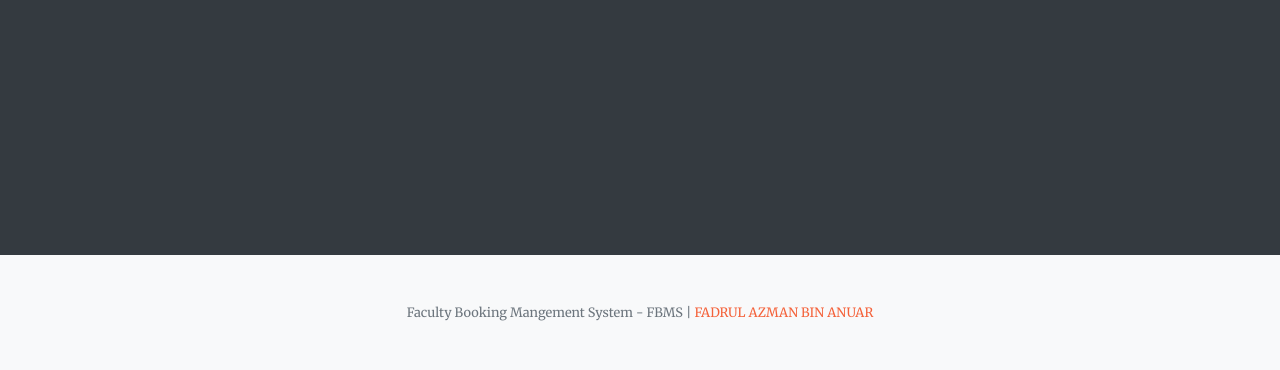
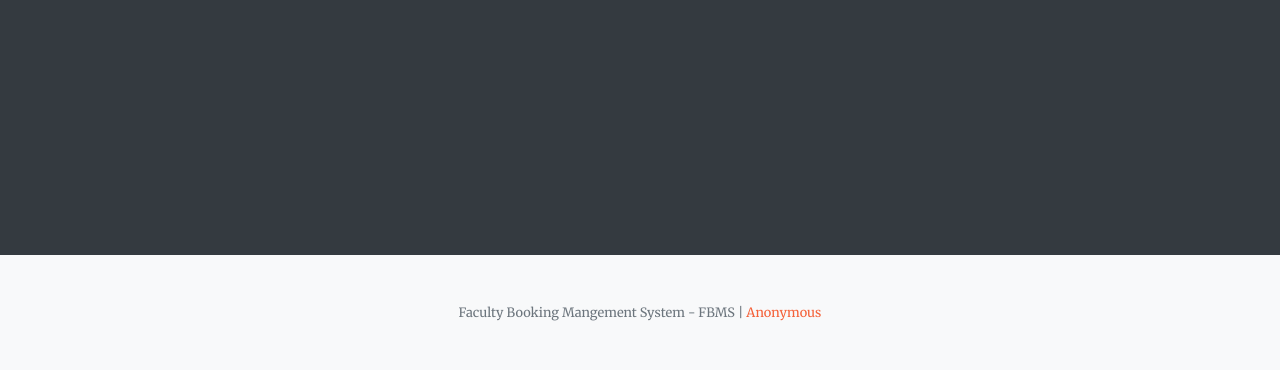
Before and after one commit to zsham/QuickAdmin, a PHP site: page /index.php in a window 1280 px wide. Shown: the part 801-1171 px from the top of the page. Run offline with PHP 8.4, Linux system fonts and the light colour scheme; the visitor is signed in with stand-in values (Sample User, id 1); data that the repository does not hold is empty; some libraries are stand-ins or nearby versions.

Commit message:
Update index.php

```diff
--- a/index.php
+++ b/index.php
@@ -79,7 +79,7 @@
     </div>
   </div>
         <footer class="bg-light py-5">
-            <div class="container"><div class="small text-center text-muted">Faculty Booking Mangement System - FBMS | <a href="https://hep.unisel.edu.my/pusat-jaringan-komuniti/" target="_blank">FADRUL AZMAN BIN ANUAR</a></div></div>
+            <div class="container"><div class="small text-center text-muted">Faculty Booking Mangement System - FBMS | <a href="" target="_blank">Anonymous</a></div></div>
         </footer>
 
        <?php include('footer.php') ?>
```
